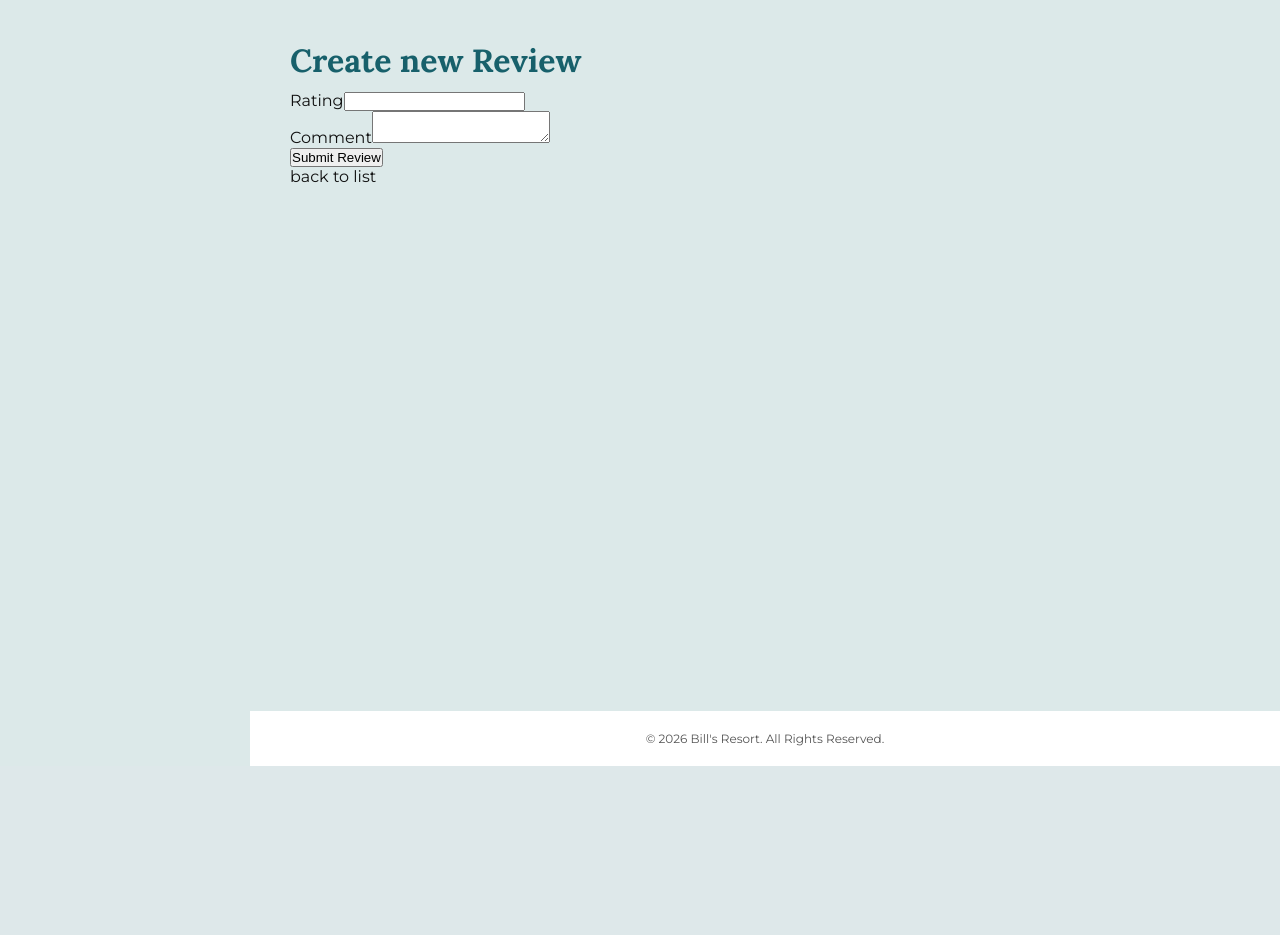
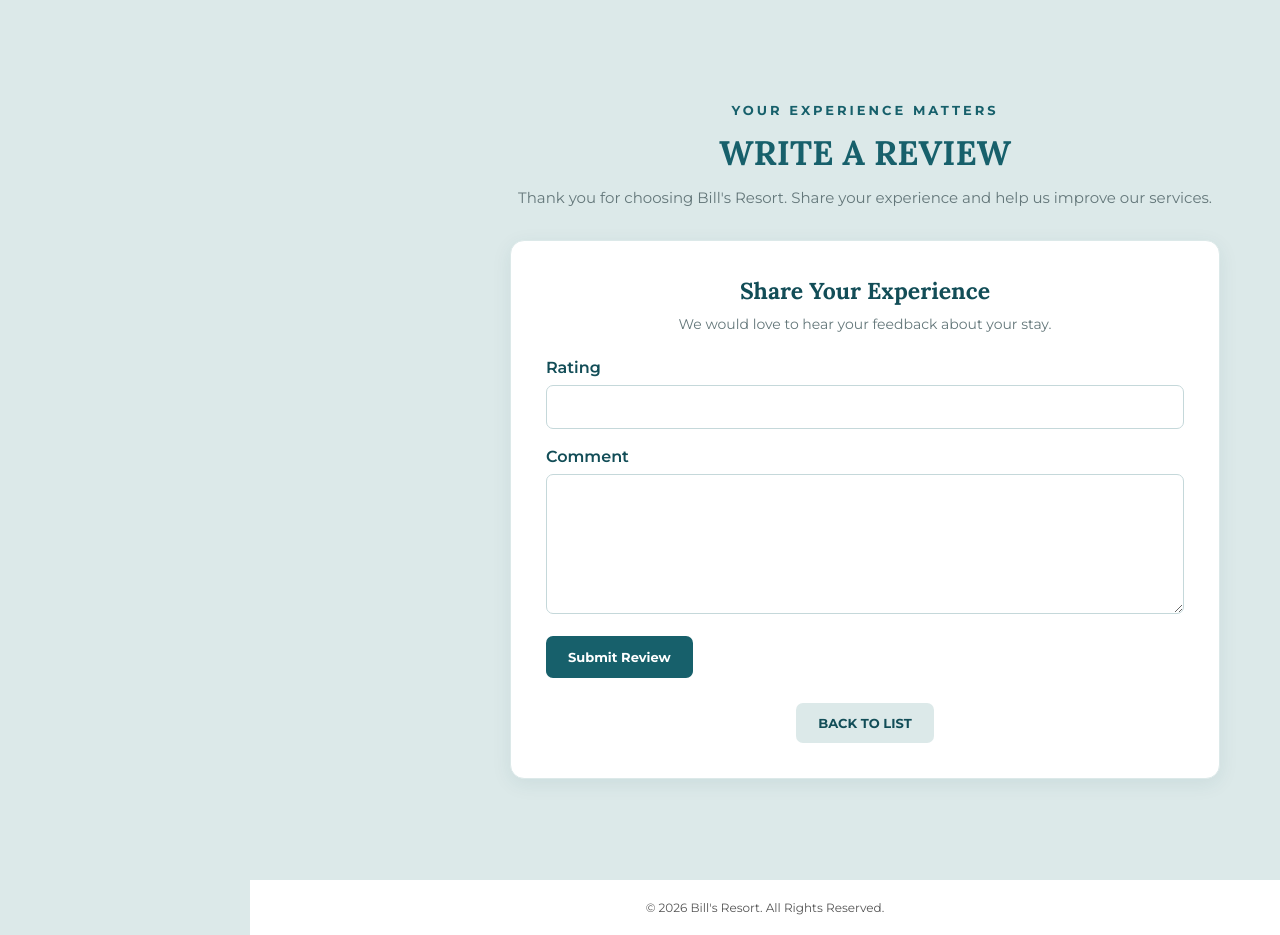
Before and after one commit to mainbillybulagao/Bills-Resort-Symfony, a Symfony app: template templates/review/new.html.twig in a window 1280 px wide. Shown: the part 90-1025 px from the top of the page. Before the commit the page ends 856 px from the top, so only its background shows below. Run offline with Twig, Linux system fonts and the light colour scheme; the template is opened without the code that fills it, so the values that code supplies are empty; form fields are guessed from the names that the template uses; some libraries are stand-ins or nearby versions.

Commit message:
Updated project3

```diff
--- a/templates/customer/booking/new.html.twig
+++ b/templates/customer/booking/new.html.twig
@@ -40,11 +40,13 @@
         font-family: 'Lora', serif;
         font-size: 25px;
         margin-bottom: 10px;
+        text-align: center;
     }
 
     .booking-section-description {
         color: #64777a;
         margin-bottom: 25px;
+        text-align: center;
     }
 
     .room-selection-grid {
--- a/templates/home/index.html.twig
+++ b/templates/home/index.html.twig
@@ -59,7 +59,7 @@
 
             {% elseif is_granted('ROLE_CUSTOMER') %}
 
-                <a href="{{ path('app_customer_booking_new') }}" class="book-btn">
+                <a href="{{ path('app_customer_bookings') }}" class="book-btn">
                     MY BOOKINGS
                 </a>
 
--- a/templates/review/new.html.twig
+++ b/templates/review/new.html.twig
@@ -1,11 +1,191 @@
+
 {% extends 'base.html.twig' %}
 
-{% block title %}New Review{% endblock %}
+{% block title %}Write a Review | Bill's Resort{% endblock %}
 
 {% block body %}
-    <h1>Create new Review</h1>
 
-    {{ include('review/_form.html.twig') }}
+<style>
+    /* CENTER THE REVIEW PAGE */
+    .review-page {
+        width: 100%;
+        max-width: 750px;
+        margin: 40px auto !important;
+        padding: 20px;
+        box-sizing: border-box;
+        color: #124d57;
+        position: relative;
+        left: 50%;
+        transform: translateX(-50%);
+    }
 
-    <a href="{{ path('app_review_index') }}">back to list</a>
+    .review-heading {
+        text-align: center;
+        margin-bottom: 30px;
+    }
+
+    .review-heading span {
+        color: #17606b;
+        font-size: 13px;
+        font-weight: 700;
+        letter-spacing: 3px;
+    }
+
+    .review-heading h1 {
+        font-family: 'Lora', serif;
+        font-size: 34px;
+        margin: 12px 0;
+        color: #17606b;
+    }
+
+    .review-heading p {
+        color: #64777a;
+        font-size: 15px;
+        line-height: 1.6;
+    }
+
+    .review-card {
+        width: 100%;
+        background: #ffffff;
+        padding: 35px;
+        border-radius: 14px;
+        border: 1px solid #dce9e9;
+        box-shadow: 0 5px 20px rgba(18, 77, 87, 0.08);
+        box-sizing: border-box;
+    }
+
+    .review-card h2 {
+        font-family: 'Lora', serif;
+        font-size: 23px;
+        margin-bottom: 10px;
+        text-align: center;
+    }
+
+    .review-description {
+        text-align: center;
+        color: #64777a;
+        margin-bottom: 25px;
+        font-size: 14px;
+    }
+
+    .review-card form label {
+        display: block;
+        font-weight: 600;
+        margin-bottom: 8px;
+        color: #124d57;
+    }
+
+    .review-card form input,
+    .review-card form select,
+    .review-card form textarea {
+        width: 100%;
+        box-sizing: border-box;
+        padding: 12px;
+        margin-bottom: 18px;
+        border: 1px solid #c5d8da;
+        border-radius: 7px;
+        background: #ffffff;
+        font-family: 'Montserrat', sans-serif;
+        font-size: 14px;
+    }
+
+    .review-card form textarea {
+        min-height: 140px;
+        resize: vertical;
+    }
+
+    .review-card form input:focus,
+    .review-card form select:focus,
+    .review-card form textarea:focus {
+        outline: none;
+        border-color: #17606b;
+        box-shadow: 0 0 0 3px rgba(23, 96, 107, 0.10);
+    }
+
+    .review-card form button,
+    .review-card form .btn {
+        padding: 13px 22px;
+        background: #17606b;
+        color: #ffffff;
+        border: none;
+        border-radius: 7px;
+        font-family: 'Montserrat', sans-serif;
+        font-size: 13px;
+        font-weight: 700;
+        cursor: pointer;
+    }
+
+    .review-card form button:hover,
+    .review-card form .btn:hover {
+        background: #124d57;
+    }
+
+    .review-actions {
+        display: flex;
+        justify-content: center;
+        margin-top: 25px;
+    }
+
+    .review-back {
+        display: inline-block;
+        padding: 12px 22px;
+        background: #dce9e9;
+        color: #124d57;
+        border-radius: 7px;
+        font-size: 13px;
+        font-weight: 700;
+        text-decoration: none;
+    }
+
+    .review-back:hover {
+        background: #c5d8da;
+    }
+
+    @media (max-width: 600px) {
+        .review-page {
+            padding: 15px;
+            margin: 20px auto !important;
+        }
+
+        .review-heading h1 {
+            font-size: 28px;
+        }
+
+        .review-card {
+            padding: 22px;
+        }
+    }
+</style>
+
+<div class="review-page">
+
+    <div class="review-heading">
+        <span>YOUR EXPERIENCE MATTERS</span>
+        <h1>WRITE A REVIEW</h1>
+        <p>
+            Thank you for choosing Bill's Resort.
+            Share your experience and help us improve our services.
+        </p>
+    </div>
+
+    <div class="review-card">
+
+        <h2>Share Your Experience</h2>
+
+        <p class="review-description">
+            We would love to hear your feedback about your stay.
+        </p>
+
+        {{ include('review/_form.html.twig') }}
+
+        <div class="review-actions">
+            <a href="{{ path('app_review_index') }}" class="review-back">
+                BACK TO LIST
+            </a>
+        </div>
+
+    </div>
+
+</div>
+
 {% endblock %}
```
Also changed, not shown: public/css/admin.css (+20 -12 lines), templates/base.html.twig (line endings or trailing spaces).
